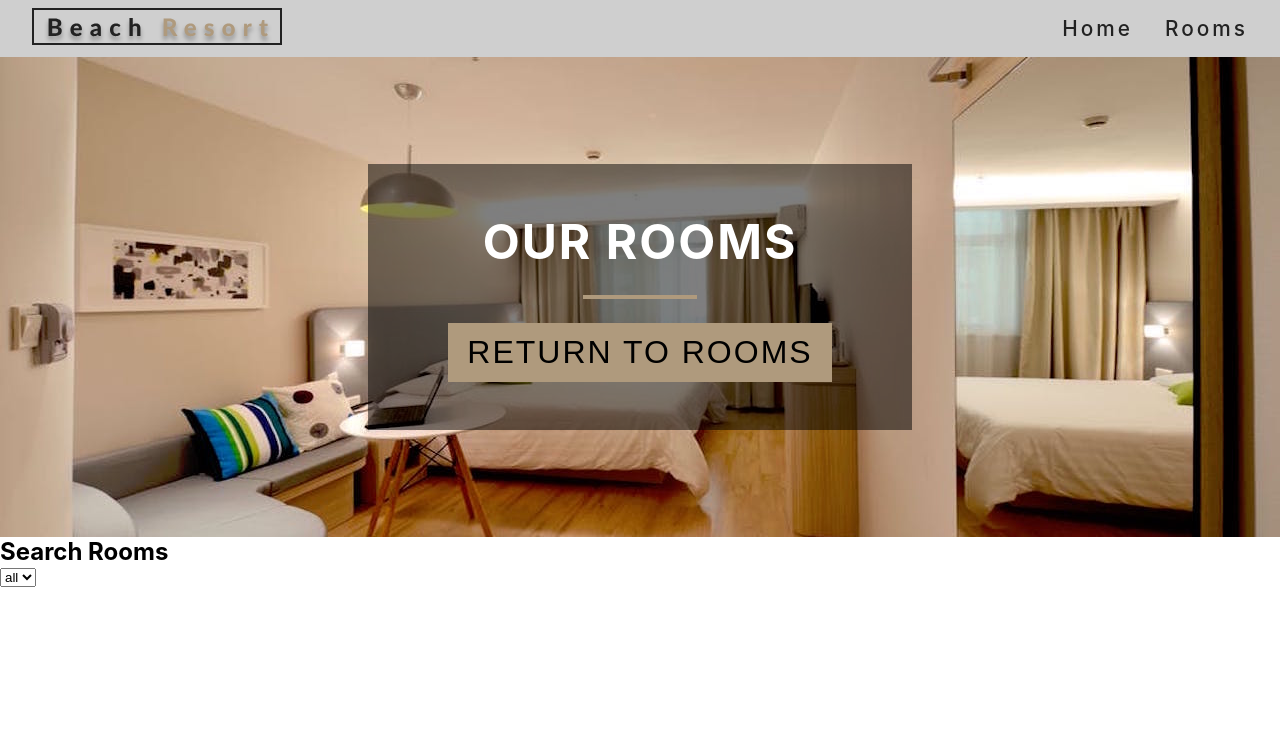
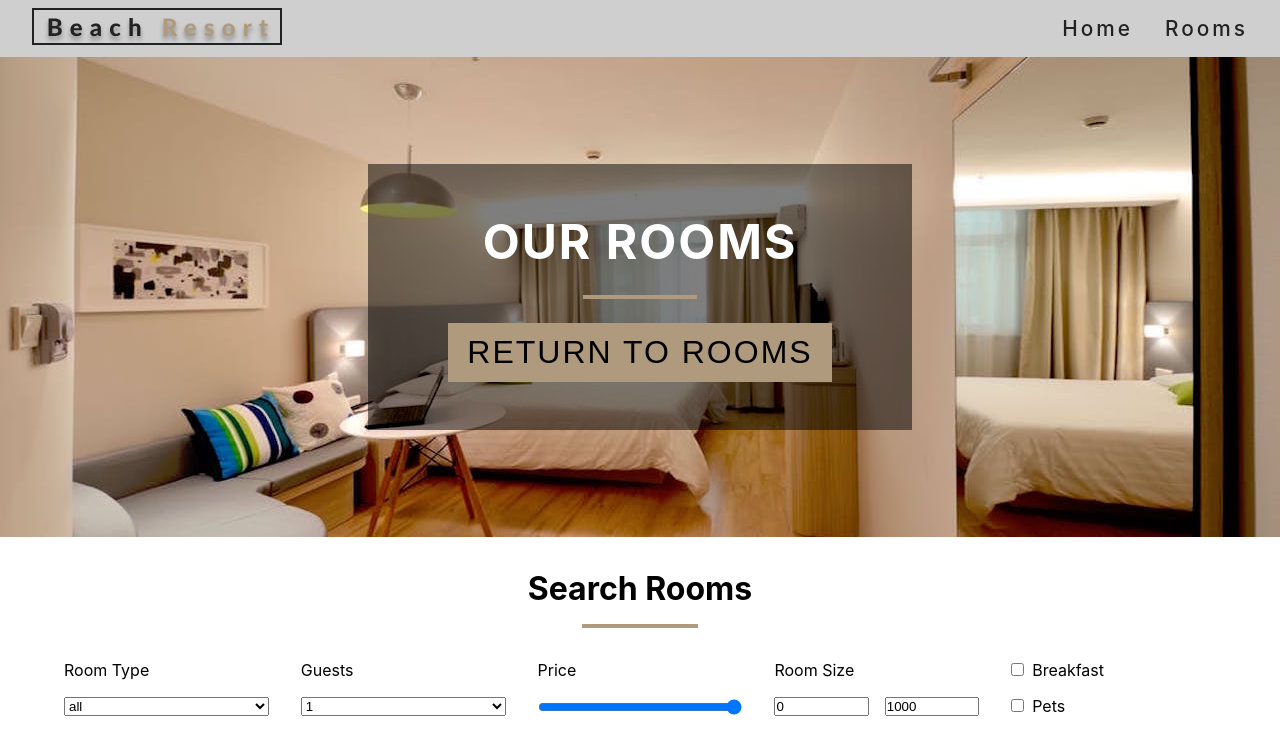
Before and after one commit to v50n/hotel-reservation-ReactJS, a React (Create React App) app: page /rooms in a window 1280 px wide. Shown: the top 754 px of the page. Built offline with nearby package versions, Linux system fonts and the light colour scheme.

Commit message:
add form search

```diff
--- /dev/null
+++ b/src/css/Rooms.css
@@ -0,0 +1,47 @@
+.Rooms-section{
+    width: 90%;
+    margin: 2rem auto;
+}
+
+.Rooms-section form h1{
+    text-align: center;
+    font-size: 2rem;
+}
+
+.Rooms-section hr{
+    width: 10%;
+    margin: auto;
+    border: 2px solid var(--primaryColor);
+    margin-top: 1rem;
+    margin-bottom: 2rem;
+}
+
+.form-filter{
+    display: grid;
+    grid-template-columns: 1fr;
+    gap: 2rem 2rem;
+}
+
+.form-filter .form-group{
+    display: grid;
+    row-gap: 1rem;
+}
+
+.form-filter .form-group .size-input{
+    display: grid;
+    grid-template-columns: repeat(2,1fr);
+    column-gap: 1rem;
+}
+
+.form-filter .form-group .option label{
+    padding-left: 0.5rem;
+}
+
+@media screen and (min-width: 776px) {
+    .form-filter{
+        grid-template-columns: repeat(auto-fit, minmax(200px,5fr));
+    }
+}
+  @media screen and (min-width: 992px) {
+
+}
--- a/src/pages/Rooms.js
+++ b/src/pages/Rooms.js
@@ -1,21 +1,73 @@
 import React from 'react'
 import StyledHero from '../components/StyledHero';
 import HeroBanner from '../components/HeroBanner';
+import '../css/Rooms.css';
+import data from '../data';
 
 const Rooms = () => {
+
     return (
         <div>
             <StyledHero>
                 <HeroBanner title="Our rooms" btnTitle="Return to rooms"></HeroBanner>
             </StyledHero>
-            <section>
+            <section className="Rooms-section">
                 <form action="">
                     <h1>
                         Search Rooms
                     </h1>
-                    <select name="" id="selectRoom">
-                        <option value="all">all</option>
-                    </select>
+                    <hr />
+                    <div className="form-filter">
+                        <div className="form-group">
+                            <label htmlFor="typeOfRoom">Room Type</label>
+                            <select name="typeOfRoom" id="typeOfRoom">
+                                <option value="all">all</option>
+                                <option value="single">single</option>
+                                <option value="double">double</option>
+                                <option value="family">family</option>
+                                <option value="presidential">presidential</option>
+                            </select>
+                        </div>
+                        <div className="form-group">
+                        <label htmlFor="guess">Guests</label>
+                            <select name="guess" id="guess">
+                                <option value="1">1</option>
+                                <option value="2">2</option>
+                                <option value="3">3</option>
+                                <option value="4">4</option>
+                                <option value="5">5</option>
+                                <option value="6">6</option>
+                                <option value="7">7</option>
+                                <option value="7">7</option>
+                                <option value="8">8</option>
+                                <option value="9">9</option>
+                                <option value="10">10</option>
+                            </select>
+                        </div>
+                        <div className="form-group">
+                            <label htmlFor="price">Price</label>
+                            <input type="range" id="price" name="price" min="0" max="600" defaultValue="600" />
+                        </div>
+                        <div className="form-group">
+                            <label htmlFor="size">Room Size</label>
+                            <div className="size-input">
+                                <input type="number" defaultValue="0" min="0" max="999"/>
+                                <input type="number" defaultValue="1000" min="1" max="1000"/>
+                            </div>
+                        </div>
+                        <div className="form-group">
+                            <div className="option">
+                                <input type="checkbox" id="breakfast" name="breakfast" />
+                                <label for="breakfast">Breakfast</label>
+                            </div>
+
+                            <div className="option">
+                                <input type="checkbox" id="pets" name="pets" />
+                                <label for="pets">Pets</label>
+                            </div>
+                        </div>
+                    </div>
+
                 </form>
             </section>
         </div>
```
